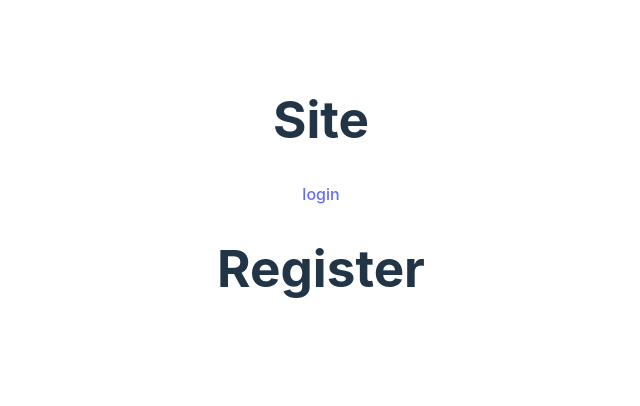
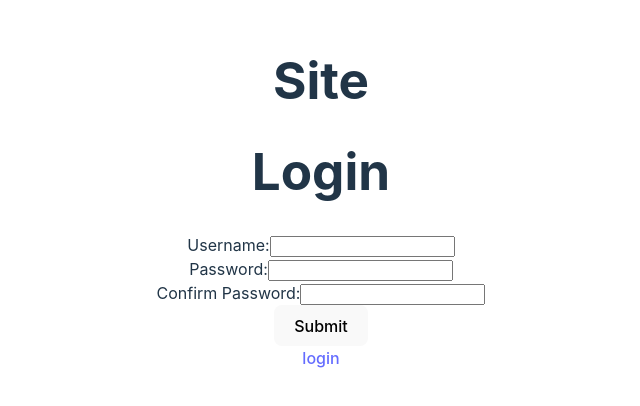
Before and after one commit to SariSafra/Social-Platform, a React (Vite) app in the folder social-platform/: page /register in a window 1280 px wide. Shown: the part 206-612 px from the top of the page, without its empty margins (319-959 px from the left). Built offline with nearby package versions, Linux system fonts and the light colour scheme.

Commit message:
regitstration

```diff
--- a/social-platform/src/components/CurrentPageContext.jsx
+++ /dev/null
@@ -1,3 +0,0 @@
-import { createContext } from "react";
-
-export const current_page_context = createContext();
--- a/social-platform/src/components/Home.jsx
+++ b/social-platform/src/components/Home.jsx
@@ -1,5 +1,4 @@
 import { useState, createContext, useContext } from "react";
-import { current_page_context } from "./CurrentPageContext";
 const Home=()=>{
     const {current_page, set_current_page} = useContext(current_page_context)
     return(
--- a/social-platform/src/components/Login.jsx
+++ b/social-platform/src/components/Login.jsx
@@ -1,7 +1,5 @@
 import { useState, createContext, useContext, useRef} from "react";
-import { current_page_context } from "./CurrentPageContext";
-import { Form, Link, useNavigate ,useParams} from "react-router-dom";
-import Home from './Home'
+import {  BrowserRouter as Router, Route, Routes ,Form, Link, useNavigate ,useParams} from "react-router-dom";
 
 const Login=({setCurrentPage})=>{
   const { action } = useParams();
@@ -43,16 +41,7 @@ const handleUsernameChange=()=>
 
 }
 
-//const changePage=()=>setCurrentPage(action ?"home" : 'home');
-
-  const handleSubmit = (e) => {
-    e.preventDefault();
-    const usernameValue = usernameRef.current.value;
-    const passwordValue = passwordRef.current.value;
-    PasswordValidation(passwordValue);
-    UserNameValidation(usernameValue);
-    if(passwordError!=""||userNameError!="")
-        return;
+const isUserExist=(usernameValue, passwordValue)=>{
   fetch(`http://localhost:3000/users?username=${usernameValue}`)
    .then(response => {
     if (!response.ok) {
@@ -67,7 +56,9 @@ const handleUsernameChange=()=>
          if(data[0].website===passwordValue){
         {
           localStorage.setItem(data[0].username, JSON.stringify(data[0]));
-         setCurrentPage(action?'home':"home");
+          setCurrentPage(action?'home':"home");
+          // const history = useHistory();
+          // history.push('/home');
         }
       }  else
           setErrorDisplay("wrong username or password.")
@@ -77,6 +68,14 @@ const handleUsernameChange=()=>
     console.error(error);
     setErrorDisplay("Server error. try again later.")
   });
+}
+
+  const handleSubmit = (e) => {
+    e.preventDefault();
+    const usernameValue = usernameRef.current.value;
+    const passwordValue = passwordRef.current.value;
+    if(passwordError=="" && userNameError == "")
+      isUserExist(usernameValue, passwordValue);
   };
 
   return(
--- a/social-platform/src/components/Register.jsx
+++ b/social-platform/src/components/Register.jsx
@@ -1,13 +1,116 @@
-import { useState, createContext, useContext } from "react";
-import { current_page_context } from "./CurrentPageContext";
-import { Link, useNavigate } from "react-router-dom";
+import { useState, createContext, useContext, useRef} from "react";
+import {  BrowserRouter as Router, Route, Routes ,Form, Link, useNavigate ,useParams} from "react-router-dom";
 
-const Register=()=>{
-    return(
-       <>
-        <Link to="/login"> login</Link>
-         <h1>Register</h1>
-       </>
+const Register=({setCurrentPage})=>{
+  const { action } = useParams();
+  const usernameRef = useRef(null);
+  const passwordRef = useRef(null);
+  const confirmPasswordRef = useRef(null);
+  const [passwordError, setPasswordError] = useState('');
+  const [confirmPasswordError, setConfirmPasswordError] = useState('');
+  const [userNameError, setUserNameError] = useState('');
+  const [errorDisplay, setErrorDisplay] = useState('');
+
+const PasswordValidation=(passwordValue, errorArea)=>{
+    const passwordRegex = /^[a-z]*[a-z]\.[a-z]+$/;
+    if (!passwordRegex.test(passwordValue)) {
+      errorArea('Password must contain at least 3 characters, including dot.');
+    }
+    else {
+      errorArea('');
+    }
+}
+
+const UserNameValidation=(userValue)=>{
+    const userNameRegex =/^[a-zA-Z0-9]+$/;
+    if (!userNameRegex.test(userValue)) {
+        setUserNameError('User name may contain only english letters or numbers');
+    }
+    else {
+        setUserNameError('');
+    }
+}
+
+const handlePasswordChange=()=>{
+    setErrorDisplay("");
+    const passwordValue = passwordRef.current.value;
+    PasswordValidation(passwordValue, setPasswordError);
+}
+
+const handleConfirmPasswordChange=()=>{
+  setErrorDisplay("");
+  const passwordValue = confirmPasswordRef.current.value;
+  PasswordValidation(passwordValue, setConfirmPasswordError);
+}
+
+const handleUsernameChange=()=>
+{
+    setErrorDisplay("");
+    const usernameValue = usernameRef.current.value;
+    UserNameValidation(usernameValue);
+}
+
+ const isUsernameExist=(usernameValue)=>{
+  fetch(`http://localhost:3000/users?username=${usernameValue}`)
+  .then(response => {
+   if (!response.ok) {
+     throw new Error(`Request failed with status: ${response.status}`);
+   }
+   return response.json();
+ })
+ .then(data => {
+   if (Object.keys(data).length === 0) {
+      //מילוי פרטים נוספים
+    }
+    else {
+    setErrorDisplay("Username already exists. Please choose a different username.")
+   }
+ })
+ .catch(error => {
+   console.error(error);
+   setErrorDisplay("Server error. try again later.")
+ });
+ }
+
+  const handleSubmit = (e) => {
+    e.preventDefault();
+    const usernameValue = usernameRef.current.value;
+    const passwordValue = passwordRef.current.value;
+    const confirmPasswordValue = confirmPasswordRef.current.value;
+    let isConfirmationSucceeded = true;
+    if(confirmPasswordValue!=passwordValue){
+      isConfirmationSucceeded = false;
+      setErrorDisplay("Password confirmation failed. try again.");
+    }
+    if(passwordError==""&&confirmPasswordError=="" && userNameError==""&& errorDisplay=="" && isConfirmationSucceeded==true){
+      isUsernameExist(usernameValue);
+    }
+  };
+
+  return(
+    <>
+    <h1>Login</h1>
+    <form onSubmit={handleSubmit}>
+      <div>
+        <label htmlFor="username">Username:</label>
+        <input type="text" id="username" ref={usernameRef} required onChange={handleUsernameChange} noValidate/>
+        {userNameError && <p style={{ color: 'red' }}>{userNameError}</p>}
+      </div>
+      <div>
+        <label htmlFor="password">Password:</label>
+        <input type="password" id="password" ref={passwordRef} required onChange={handlePasswordChange} noValidate/>
+        {passwordError && <p style={{ color: 'red' }}>{passwordError}</p>}
+      </div>
+      <div>
+        <label htmlFor="confirmPassword">Confirm Password:</label>
+        <input type="password" id="confirmPassword" ref={confirmPasswordRef} required onChange={handleConfirmPasswordChange} noValidate/>
+        {confirmPasswordError && <p style={{ color: 'red' }}>{confirmPasswordError}</p>}
+      </div>
+      <button type="submit">Submit</button>
+    </form>
+     <Link to="/login">login</Link>
+     {errorDisplay && <p style={{ color: 'red' }}>{errorDisplay}</p>}
+      </>
     )
 }
 export default Register;
--- a/social-platform/src/components/Site.jsx
+++ b/social-platform/src/components/Site.jsx
@@ -1,29 +1,21 @@
-import { BrowserRouter, Routes, Route, useNavigate, Link, Navigate} from "react-router-dom";
+import { BrowserRouter, Route, Routes  } from 'react-router-dom';
 import { useState, createContext, useContext, useEffect,useHistory } from "react";
-import { current_page_context } from "./CurrentPageContext";
 import Register from "./Register";
 import Home from "./Home"
 import Login from "./Login"
 
-
 const Site=()=>{
     const [currentPage, setCurrentPage] = useState("login");
-    // const history = useHistory();
-    // useEffect(()=>{
-    //     console.log(currentPage);
-    //      history.push(currentPage);
-    // },[currentPage]);
+
+    useEffect(()=>{
+      console.log(currentPage);
+    },[currentPage]);
     return( <>
-
-        {}
         <h1>Site</h1>
-
         <BrowserRouter>
-
          <Routes >
-           <Route element={ <Navigate to={currentPage}/>} ></Route>
+            {/* <Route element={ <Navigate to={currentPage}/>} ></Route>  */}
             <Route path="register" element={<Register setCurrentPage={setCurrentPage}/>} />
-
             <Route path="home" element={<Home setCurrentPage={setCurrentPage}/>} />
             <Route path="login" element={<Login setCurrentPage={setCurrentPage}/>} ></Route>
         </Routes>
```
